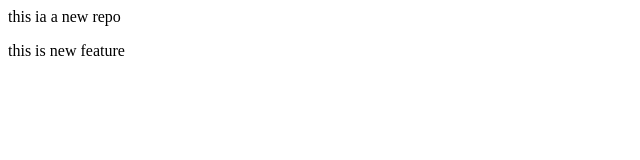
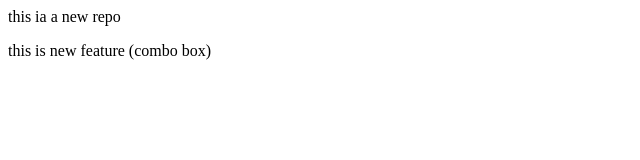
Before and after one commit to KeertanGir/LocalRepo, a plain HTML site: page Index.html in a window 1280 px wide. Shown: the full height of the page, 0-640 px from the left. Drawn offline with Linux system fonts and the light colour scheme.

```diff
--- a/Index.html
+++ b/Index.html
@@ -1,3 +1,3 @@
 <p>this ia a new repo
 </p>
-<p>this is new feature</p>
+<p>this is new feature (combo box)</p>
```
